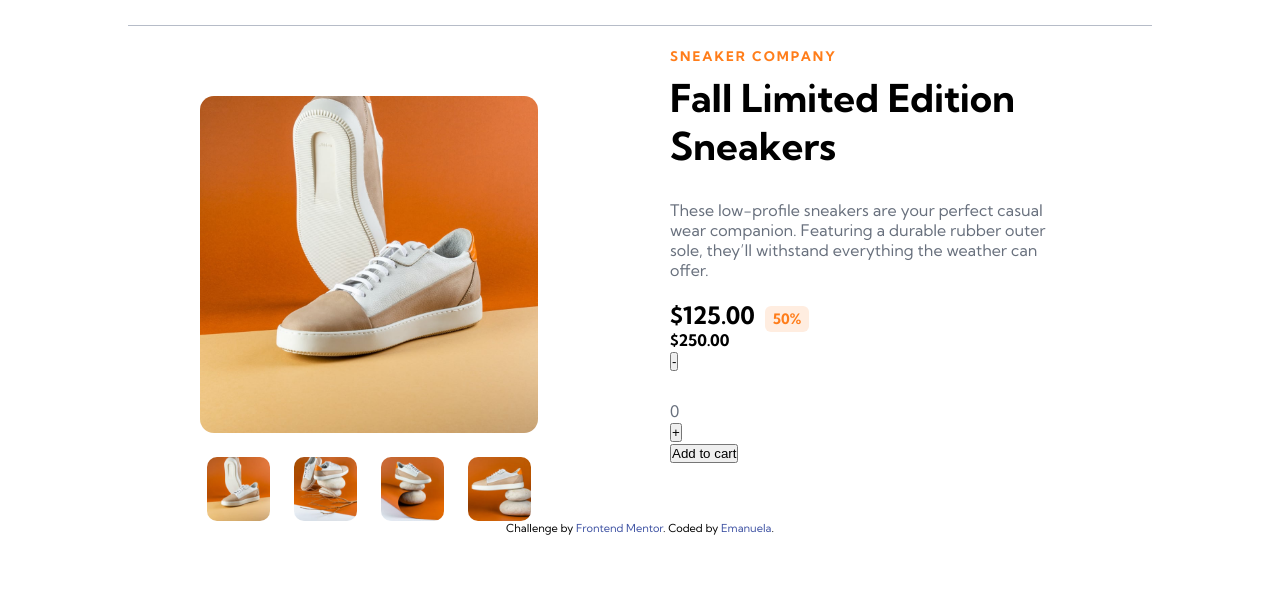
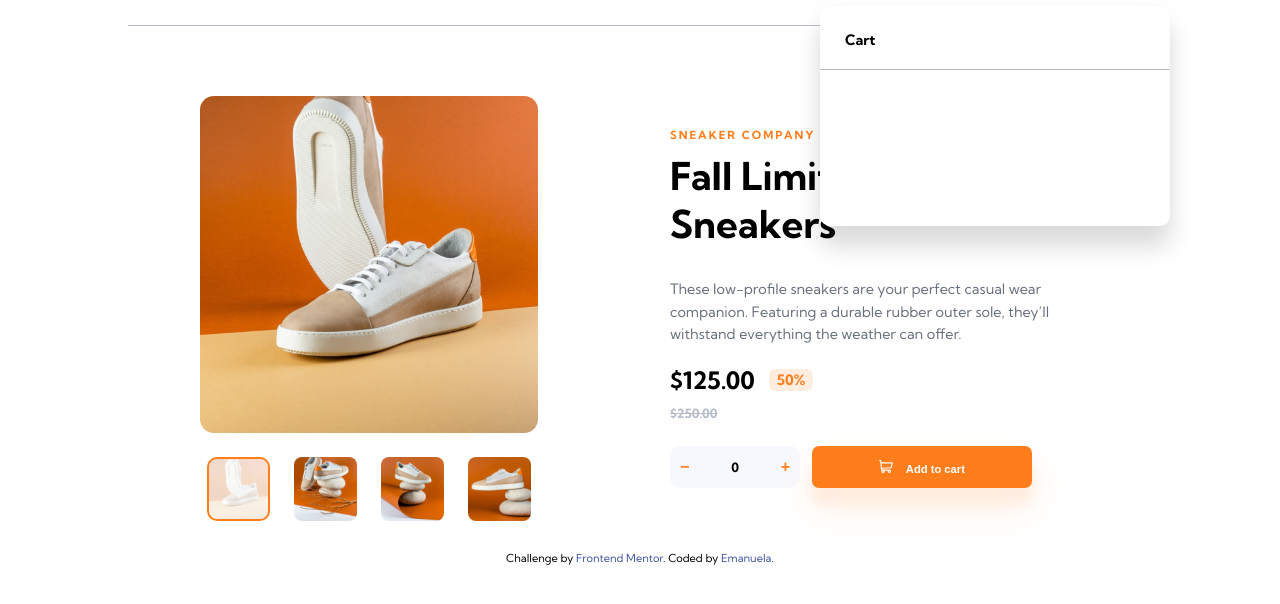
Before and after one commit to brunades/ecommerce-product-page, a website: page dist/index.html in a window 1280 px wide. Shown: the part 74-678 px from the top of the page. Drawn offline with Linux system fonts and the light colour scheme.

Commit message:
added js func to carousel

```diff
--- a/scss/main.scss
+++ b/scss/main.scss
@@ -28,8 +28,19 @@ a {
   text-decoration: none;
 }
 
+
+// Global
 .disabled {
   display: none;
+}
+
+.active {
+  border: 2px solid $orange;
+  border-radius: 10px;
+
+  img {
+    opacity: 22%;
+  }
 }
 
 // Navbar
@@ -114,6 +125,27 @@ a {
   }
 }
 
+.cart-card {
+  position: absolute;
+  top: 80px;
+  right: 110px;
+  width: 350px;
+  height: 220px;
+  border-radius: 10px;
+  background-color: $white;
+  box-shadow: rgba(0, 0, 0, 0.15) 0px 20px 25px, rgba(0, 0, 0, 0.02) 0px -6px 20px;
+
+  .cart-title {
+    border-bottom: 1px solid $grayish-blue;
+
+    h1 {
+      font-size: 0.9rem;
+      margin-left: 25px;
+      padding: 25px 0 20px;
+    }
+  }
+}
+
 // Product Card
 .grid-col-2 {
   display: grid;
@@ -148,21 +180,26 @@ a {
    justify-content: space-evenly;
    padding: 0 55px;
 
+   div {
+     width: 17%;
+   }
+
    img {
-     width: 17%;
-     border-radius: 10px;
+     display: block;
+     width: 100%;
+     border-radius: 8px;
    }
  }
 }
 
 .product-text {
-  height: 75%;
   display: flex;
   flex-direction: column;
   justify-content: center;
 
   h5 {
     text-transform: uppercase;
+    font-size: 0.7rem;
     letter-spacing: 2px;
     color: $orange;
   }
@@ -173,23 +210,87 @@ a {
     font-size: 2.4rem;
   }
 
-  p {
+  .desc {
     width: 80%;
     margin-top: 30px;
+    font-size: 0.9rem;
+    line-height: 1.4rem;
     color: $dark-grayish-blue;
   }
 
   h2 {
+    display: flex;
     margin-top: 20px;
     font-size: 1.5rem;
 
     span {
-      margin-left: 10px;
-      padding: 4px 8px;
+      align-self: center;
+      margin-left: 14px;
+      padding: 2px 8px;
       font-size: 0.9rem;
       color: $orange;
       background-color: $pale-orange;
       border-radius: 6px;
     }
   }
+
+  h4 {
+    margin-top: 10px;
+    font-size: 0.8rem;
+    text-decoration: line-through;
+    color: $grayish-blue;
+  }
 }
+
+.product-btn {
+  display: flex;
+  margin-top: 25px;
+
+  .btn-quantity {
+    display: flex;
+    align-items: center;
+    justify-content: space-between;
+    background-color: $light-grayish-blue;
+    width: 130px;
+    border-radius: 10px;
+    margin-right: 12px;
+
+    p {
+      font-size: 0.8rem;
+      font-weight: bold;
+    }
+  }
+
+  .btn-cart {
+    width: 220px;
+    font-size: 0.7rem;
+    font-weight: bold;
+    box-shadow: $pale-orange 0px 19px 38px, $pale-orange 0px 15px 12px;
+
+    img {
+      width: 14px;
+      margin-right: 10px;
+    }
+  }
+}
+
+// Button Styles
+.btn {
+  display: block;
+  border: 0;
+  border-radius: 7px;
+  padding: 12px 10px;
+}
+
+.btn-light {
+  background-color: transparent;
+  color: $orange;
+  font-weight: bold;
+  font-size: 1rem;
+}
+
+.btn-orange {
+  background-color: $orange;
+  color: $white;
+
+}
```
Also changed, not shown: dist/css/main.css, dist/index.html, dist/js/main.js (added), img/icon-cart-white.svg (added).
